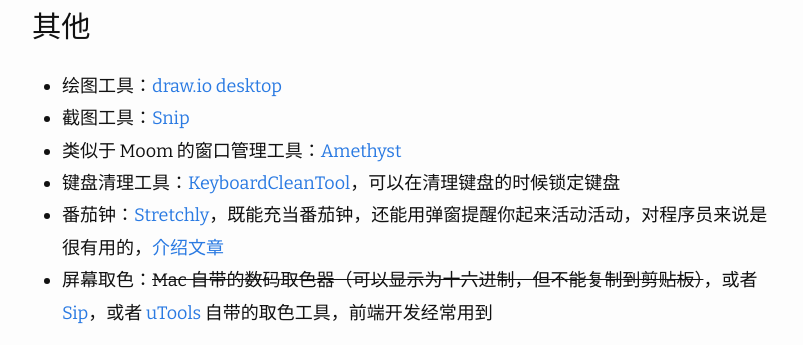
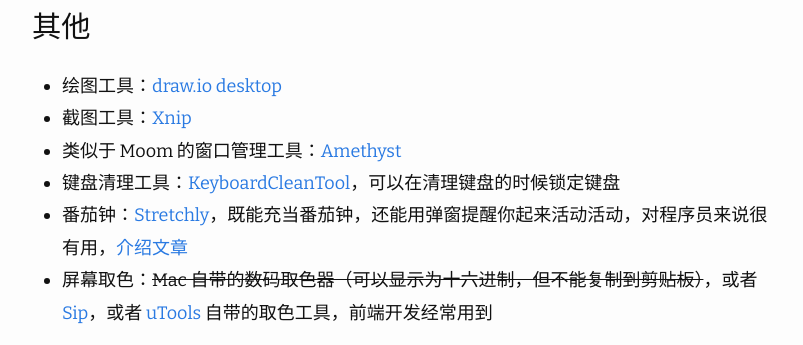
Before and after one commit to imageslr/blog, a Jekyll site: the page built from _posts/2020-03-19-mac-initialization.md, in a window 1280 px wide and 900 px high, scrolled down 18823 px. Shown: the part 153-498 px from the top of the window, without its empty margins (238-1041 px from the left). Built offline with Jekyll 4.4.1, drawn with Linux system fonts in a browser that asks for light colours; nearby versions of some CDN libraries; comment, search, counter and statistics services are not loaded.

Commit message:
update post

```diff
--- a/_posts/2020-03-19-mac-initialization.md
+++ b/_posts/2020-03-19-mac-initialization.md
@@ -394,10 +394,10 @@
 ### 其他
 
 * 绘图工具：[draw.io desktop](https://github.com/jgraph/drawio-desktop/releases)
-* 截图工具：[Snip](https://zh.xnipapp.com/)
+* 截图工具：[Xnip](https://zh.xnipapp.com/)
 * 类似于 Moom 的窗口管理工具：[Amethyst](https://github.com/ianyh/Amethyst)
 * 键盘清理工具：[KeyboardCleanTool](https://sspai.com/post/45406)，可以在清理键盘的时候锁定键盘
-* 番茄钟：[Stretchly](https://hovancik.net/stretchly/downloads/)，既能充当番茄钟，还能用弹窗提醒你起来活动活动，对程序员来说是很有用的，[介绍文章](https://www.appinn.com/stretchly/)
+* 番茄钟：[Stretchly](https://hovancik.net/stretchly/downloads/)，既能充当番茄钟，还能用弹窗提醒你起来活动活动，对程序员来说很有用，[介绍文章](https://www.appinn.com/stretchly/)
 * 屏幕取色：~~Mac 自带的数码取色器（可以显示为十六进制，但不能复制到剪贴板）~~，或者 [Sip](https://xclient.info/s/sip.html)，或者 [uTools](https://u.tools/) 自带的取色工具，前端开发经常用到
 
 ## 附件
```
